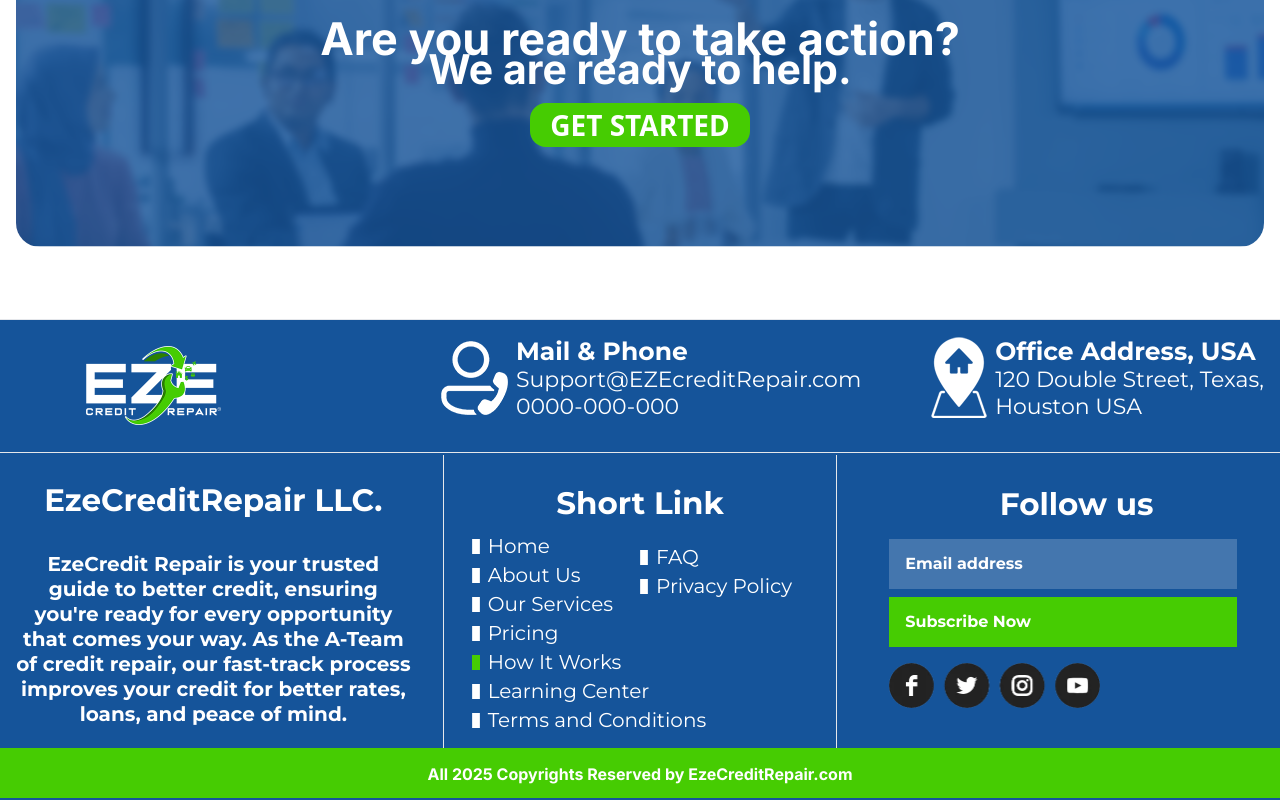
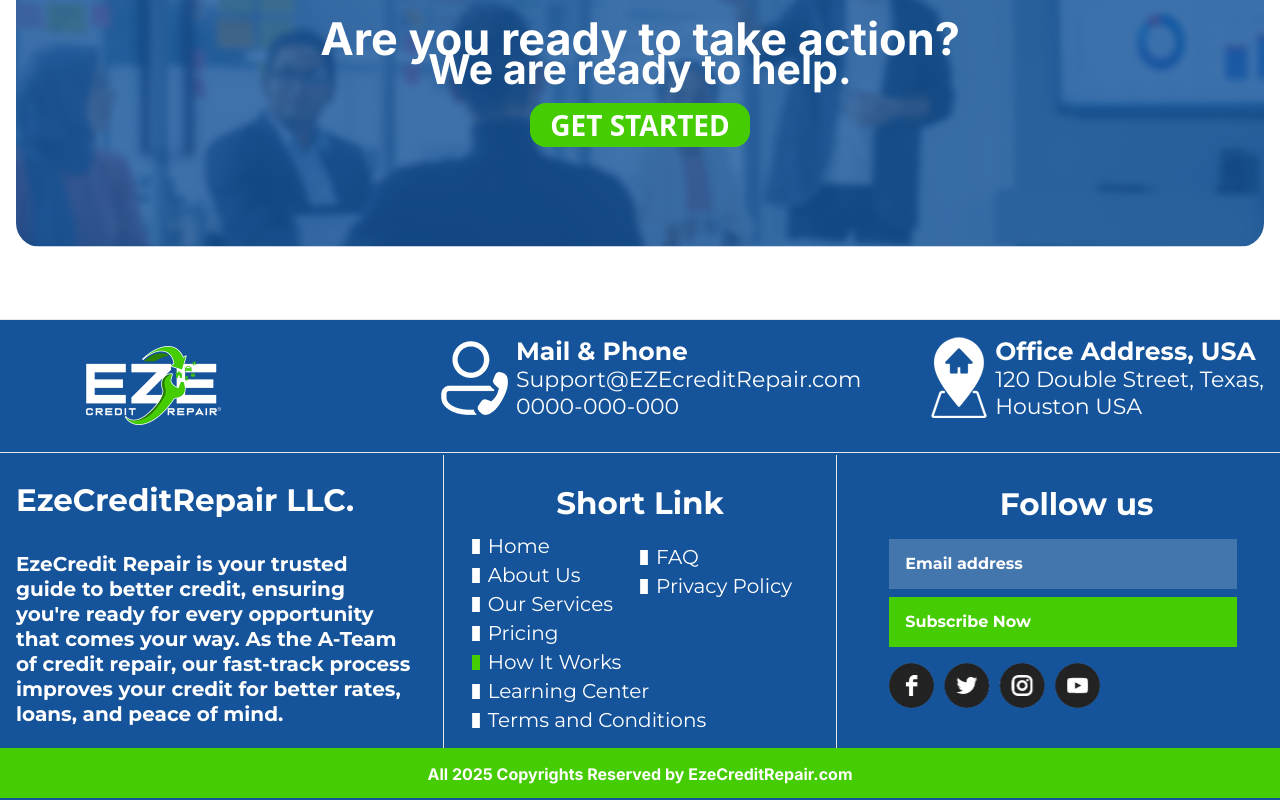
Before and after one commit to Nitin6404/ez-credit-repair, a React (Vite) app: page /how-it-works in a window 1280 px wide. Shown: the part 2853-3653 px from the top of the page. Built offline with nearby package versions, Linux system fonts and the light colour scheme.

Commit message:
fix: footer css aply

```diff
--- a/src/components/common/Footer.jsx
+++ b/src/components/common/Footer.jsx
@@ -120,10 +120,10 @@ export function Footer() {
         <div className="container mx-auto grid gap-8 px-4 md:grid-cols-1 lg:grid-cols-3">
           {/* Company Info */}
           <div className="mt-[1px] hidden lg:block">
-            <h2 className="text-left font-montserrat text-[25px] font-bold leading-normal md:text-left md:text-[31px] md:leading-[88px] lg:text-center">
+            <h2 className="text-left font-montserrat text-[25px] font-bold leading-normal md:text-left md:text-[31px] md:leading-[88px]">
               EzeCreditRepair LLC.
             </h2>
-            <p className="mt-2 text-left font-montserrat text-[16px] font-[700] leading-[25px] md:text-left md:text-[20px] lg:text-center">
+            <p className="mt-2 text-left font-montserrat text-[16px] font-[700] leading-[25px] md:text-left md:text-[20px]">
               EzeCredit Repair is your trusted guide to better credit, ensuring you're ready for
               every opportunity that comes your way. As the A-Team of credit repair, our fast-track
               process improves your credit for better rates, loans, and peace of mind.
```
